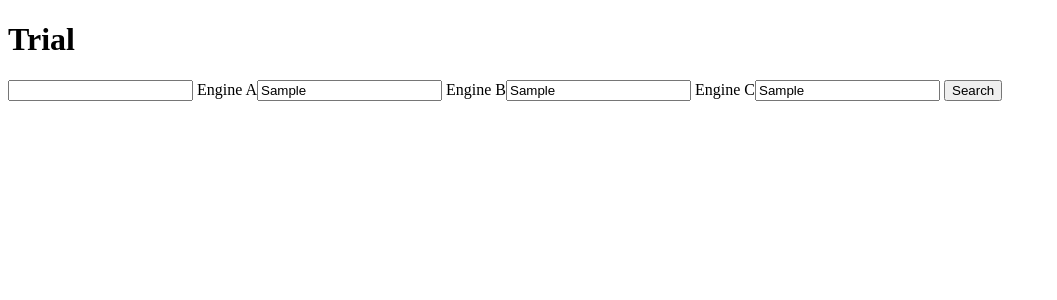
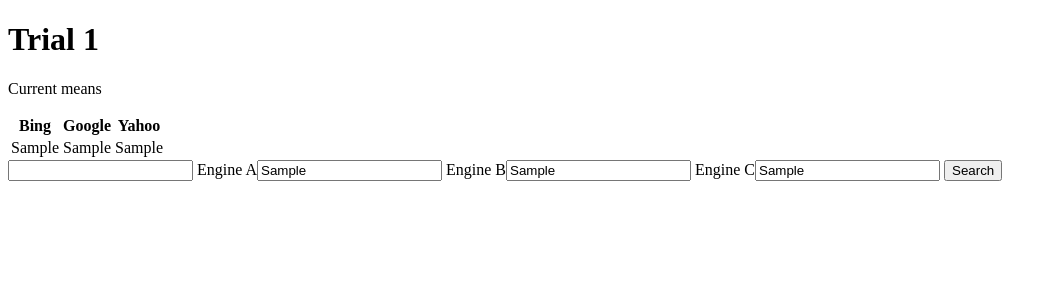
Before and after one commit to TheWeiTheTruthAndTheLight/assignment-1, a Flask app: template doubleBlindSearch/doubleBlindSearch/templates/trial.html in a window 1280 px wide. Shown: the top 300 px of the page, without its empty margins (0-1057 px from the left). Run offline with Flask 2, Linux system fonts and the light colour scheme; the template is opened without the code that fills it: most values are stand-ins (such as "Sample title", 1, 10 or a date in 2020); parts of the project's set-up code (start-up, migrations or seed data) failed here and were passed over.

Commit message:
Display means and trialNumber in trial template

```diff
--- a/doubleBlindSearch/doubleBlindSearch/templates/trial.html
+++ b/doubleBlindSearch/doubleBlindSearch/templates/trial.html
@@ -3,7 +3,21 @@
 {% block title %} Home {% endblock %}
 
 {% block content %}
-<h1>Trial</h1>
+<h1>Trial {{ trialNumber }}</h1>
+<p>Current means</p>
+<table>
+  <tr>
+    <th>Bing</th>
+    <th>Google</th>
+    <th>Yahoo</th>
+  </tr>
+  <tr>
+    <td>{{ meanBing }}</td>
+    <td>{{ meanGoogle }}</td>
+    <td>{{ meanYahoo }}</td>
+  </tr>
+</table>
+
 <form method="post" action="">
   <input type="text" name="query" value="">
 
```
